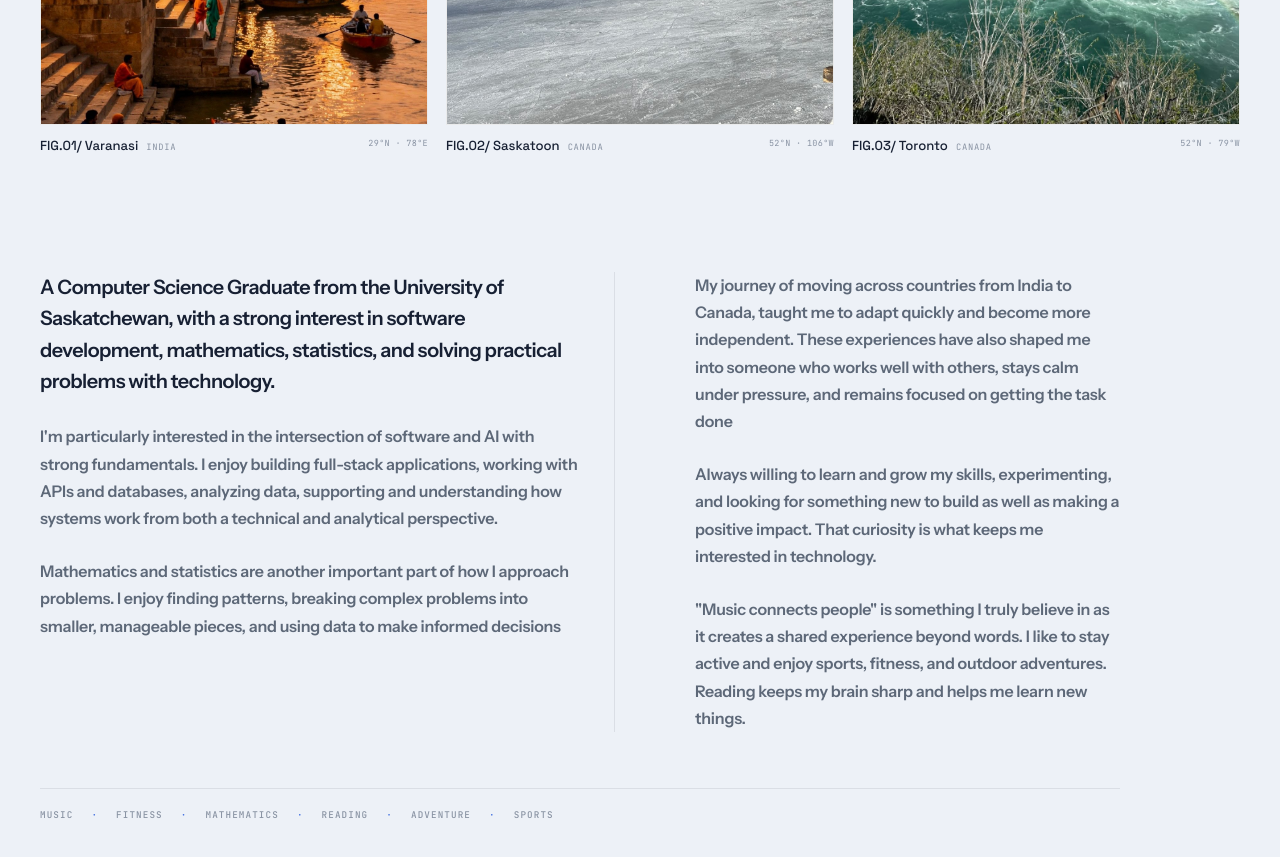
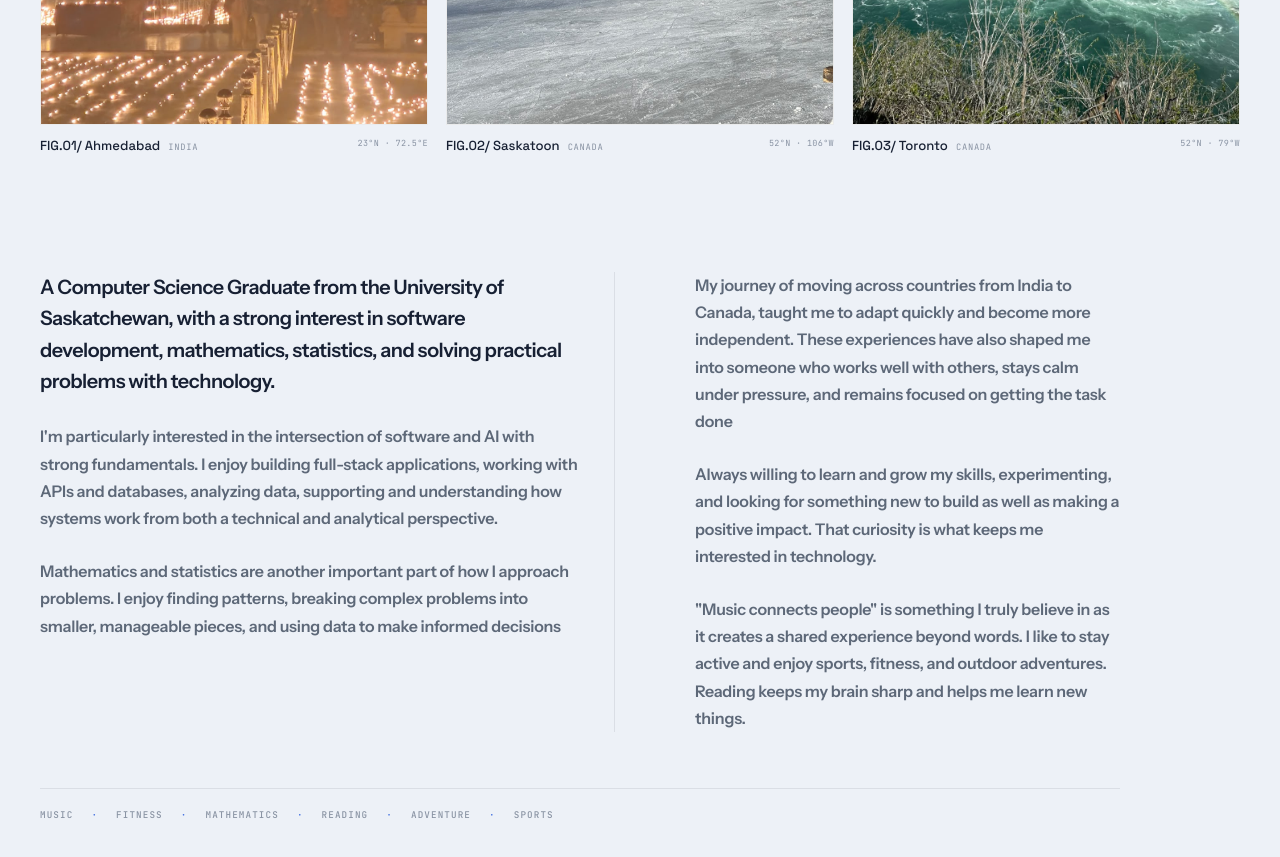
Before and after one commit to Haard-Patel/HAARD-PORTFOLIO, a React (Vite) app: page / in a window 1280 px wide. Shown: the part 1580-2437 px from the top of the page. Built offline with nearby package versions, Linux system fonts and the light colour scheme.

Commit message:
photo changed

```diff
--- a/src/components/About/About.jsx
+++ b/src/components/About/About.jsx
@@ -3,10 +3,10 @@ import "./About.css";
 const locations = [
   {
     country: "India",
-    city: "FIG.01/ Varanasi",
-    coordinates: "29°N · 78°E",
+    city: "FIG.01/ Ahmedabad",
+    coordinates: "23°N · 72.5°E",
     image: "/images/ahm.jpeg",
-    alt: "Ganga Ghat, India",
+    alt: "Ahmedabad, India",
   },
   {
     country: "Canada",
```
Also changed, not shown: public/images/ahm.jpeg.
